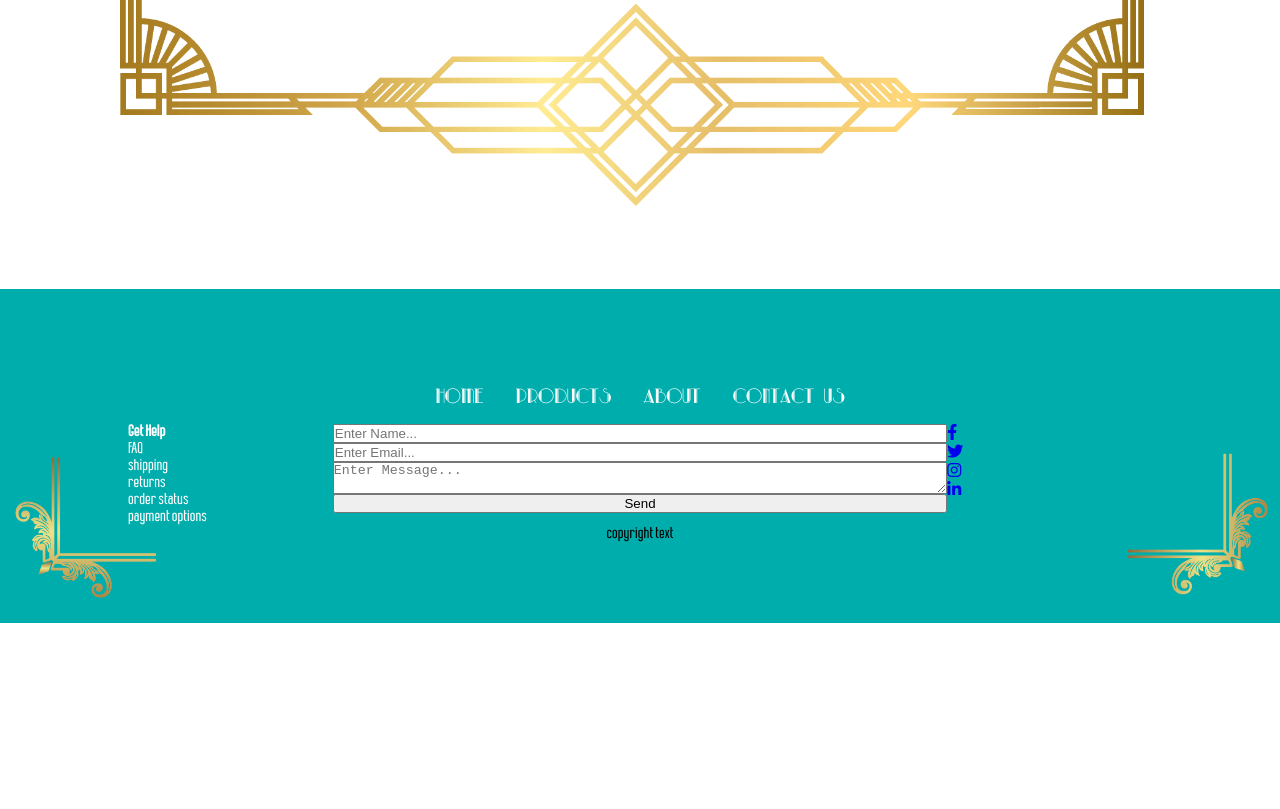
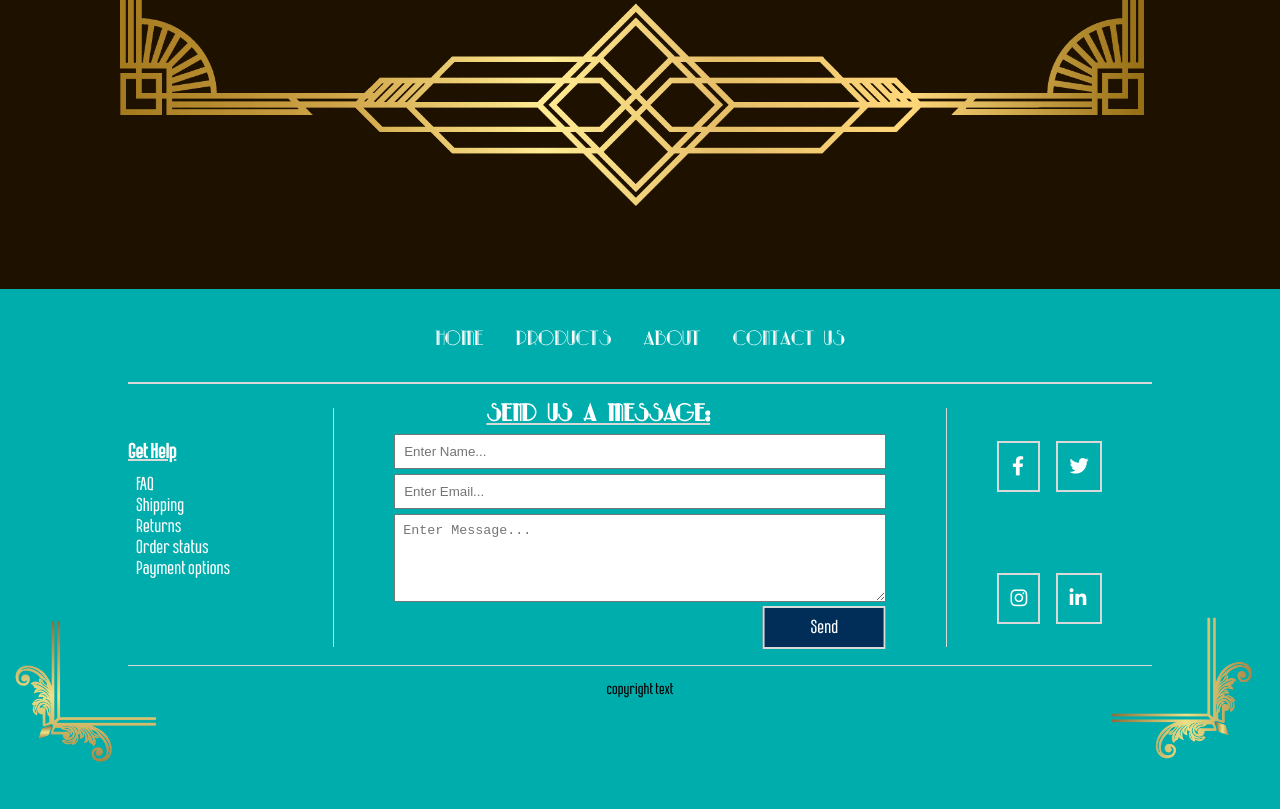
Before and after one commit to J0rdan-Abbott/Art-Deco-E-Commerce, a plain HTML site: page index.html in a window 1280 px wide. Shown: the part 912-1721 px from the top of the page. Before the commit the page ends 1554 px from the top, so only its background shows below. Drawn offline with Linux system fonts and the light colour scheme.

Commit message:
index styles updated

```diff
--- a/index.html
+++ b/index.html
@@ -6,7 +6,7 @@
     <meta name="viewport" content="width=device-width, initial-scale=1.0">
     <title>Sarah's Wallpapers | Home</title>
 
-    <link rel="icon" type="image/x-icon" href="/Art-Deco-E-Commerce/Images/favicon.ico">
+    <link rel="icon" type="image/x-icon" href="/Images/favicon.ico">
     <link href="https://cdnjs.cloudflare.com/ajax/libs/font-awesome/6.2.1/css/all.min.css" rel="stylesheet" type="text/css">
     <link rel="stylesheet" href="styles.css">
 </head>
@@ -14,17 +14,17 @@
 
     <!-- page corners -->
     <div class="corners">
-        <img src="/Art-Deco-E-Commerce/Images/Corner.png.png" alt="" class="corner1">
-        <img src="/Art-Deco-E-Commerce/Images/Corner.png.png" alt="" class="corner2">
-        <img src="/Art-Deco-E-Commerce/Images/Corner.png.png" alt="" class="corner3">
-        <img src="/Art-Deco-E-Commerce/Images/Corner.png.png" alt="" class="corner4">
+        <img src="/Images/Corner.png.png" alt="" class="corner1">
+        <img src="/Images/Corner.png.png" alt="" class="corner2">
+        <img src="/Images/Corner.png.png" alt="" class="corner3">
+        <img src="/Images/Corner.png.png" alt="" class="corner4">
     </div>
 
     <!-- header -->
     <header class="header">
-        <img src="/Art-Deco-E-Commerce/Images/title-banner.png" alt="" class="title-banner-top">
+        <img src="/Images/title-banner.png" alt="" class="title-banner-top">
         <h1 class="title">SARAH'S WALLPAPERS</h1>
-        <img src="/Art-Deco-E-Commerce/Images/title-divider.png.png" alt="" class="title-divider">
+        <img src="/Images/title-divider.png.png" alt="" class="title-divider">
         <h2 class="subtitle">ART DECO</h2>
     </header>
 
@@ -33,15 +33,15 @@
     <!-- navbar -->
     <nav class="navbar-container">
         <ul class="navbar-links">
-            <li><a href="/Art-Deco-E-Commerce/index.html">Home</a></li>
-            <li><a href="/Art-Deco-E-Commerce/Products/Products.html">Products</a></li>
-            <li><a href="/Art-Deco-E-Commerce/About/About.html">About</a></li>
-            <li><a href="/Art-Deco-E-Commerce/Contact-Us/Contact-Us.html">Contact Us</a></li>
+            <li><a href="/index.html">Home</a></li>
+            <li><a href="/Products/Products.html">Products</a></li>
+            <li><a href="/About/About.html">About</a></li>
+            <li><a href="/Contact-Us/Contact-Us.html">Contact Us</a></li>
         </ul>
     </nav>
 
 
-    <img src="/Art-Deco-E-Commerce/Images/border2.png" alt="" class="border2">
+    <img src="/Images/border2.png" alt="" class="border2">
 
 
     <!-- footer -->
@@ -51,10 +51,10 @@
 
             <!-- footer links flex -->
             <ul class="footer-links">
-                <li><a href="/Art-Deco-E-Commerce/index.html">Home</a></li>
-                <li><a href="/Art-Deco-E-Commerce/Products/Products.html">Products</a></li>
-                <li><a href="/Art-Deco-E-Commerce/About/About.html">About</a></li>
-                <li><a href="/Art-Deco-E-Commerce/Contact-Us/Contact-Us.html">Contact Us</a></li>
+                <li><a href="/index.html">Home</a></li>
+                <li><a href="/Products/Products.html">Products</a></li>
+                <li><a href="/About/About.html">About</a></li>
+                <li><a href="/Contact-Us/Contact-Us.html">Contact Us</a></li>
             </ul>
 
             <!-- footer help column -->
@@ -63,15 +63,16 @@
 
                 <ul class="help-column-text">
                     <li><a href="#">FAQ</a></li>
-                    <li><a href="#">shipping</a></li>
-                    <li><a href="#">returns</a></li>
-                    <li><a href="#">order status</a></li>
-                    <li><a href="#">payment options</a></li>
+                    <li><a href="#">Shipping</a></li>
+                    <li><a href="#">Returns</a></li>
+                    <li><a href="#">Order status</a></li>
+                    <li><a href="#">Payment options</a></li>
                 </ul>
             </div>
 
             <!-- contact via email column -->
             <form action="https://formsubmit.co/j.abbott1718@gmail.com" method="POST" class="form">
+                <h1>Send us a message:</h1>
                 <input type="text" name="Name" placeholder="Enter Name..." required>
                 <input type="email" name="Email" placeholder="Enter Email..." required>
                 <textarea name="Message" placeholder="Enter Message..."></textarea>
--- a/styles.css
+++ b/styles.css
@@ -9,7 +9,7 @@
 }
 
 body {
-    /* background: #1f1100; */
+    background: #1f1100;
     color: var(--color);
     min-width: 100vw;
     overflow-x: hidden;
@@ -19,12 +19,12 @@ body {
 
 @font-face {
     font-family: art-deco;
-    src: url(/Art-Deco-E-Commerce/RocketeersIkiikocom-Rp8jV.otf);
+    src: url(/RocketeersIkiikocom-Rp8jV.otf);
 }
 
 @font-face {
     font-family: art-deco-title;
-    src: url(/Art-Deco-E-Commerce/ParkLaneNF.otf);
+    src: url(/ParkLaneNF.otf);
 }
 
 .corners img {
@@ -39,20 +39,20 @@ body {
 
 .corner2 {
     top: 0;
-    right: -2rem;
+    right: -1rem;
     transform: rotate(90deg);
 }
 
 .corner3 {
-    bottom: 1rem;
+    bottom: 2.5rem;
     left: -2rem;
     transform: rotate(-90deg);
     pointer-events: none;
 }
 
 .corner4 {
-    bottom: 1rem;
-    right: -2rem;
+    bottom: 2.5rem;
+    right: -1rem;
     transform: rotate(180deg);
     pointer-events: none;
 }
@@ -61,7 +61,7 @@ body {
     display: flex;
     flex-direction: column;
     align-items: center;
-    background: #008080;
+    background: #00adad;
     border-bottom: 2px solid #d9d9d9;
 }
 
@@ -158,7 +158,7 @@ body {
 /* footer grid */
 .footer {
     background: #00adad;
-    padding: 5rem 0;
+    padding: 0.4rem 0 7rem 0;
 }
 
 .footer-container {
@@ -176,7 +176,8 @@ body {
     justify-content: center;
     font-family: art-deco-title;
     list-style: none;
-    padding: 1rem;
+    padding: 2rem;
+    border-bottom: 2px solid #d9d9d9;
 }
 
 .footer-links li a {
@@ -210,6 +211,14 @@ body {
     grid-area: 2 / 1;
     display: flex;
     flex-direction: column;
+    padding-top: 1rem;
+    margin-top: 20%;
+}
+
+.footer-title {
+    margin-bottom: 0.7rem;
+    font-size: 1.3rem;
+    text-decoration: underline 2px #d9d9d9;
 }
 
 .help-column-text {
@@ -220,23 +229,116 @@ body {
     text-decoration: none;
     color: var(--color);
     transition: all 0.3s;
-    padding-top: 0.5rem;
+    font-size: 1.2rem;
+    padding-left: 0.5rem;
 }
 
 .help-column-text li a:hover {
-    padding-left: 0.5rem;
+    padding-left: 1rem;
 }
 
 .form {
     grid-area: 2 / 2;
     display: flex;
     flex-direction: column;
+    padding-top: 1rem;
+    position: relative;
+}
+
+.form h1 {
+    width: 50%;
+    align-self: center;
+    text-decoration: underline #d9d9d9;
+    font-family: art-deco-title;
+    margin-bottom: 0.5rem;
+    font-size: 1.4rem;
+}
+
+.form input {
+    width: 80%;
+    align-self: center;
+    outline: none;
+    padding: 0.5rem;
+    margin-bottom: 0.3rem;
+}
+
+.form textarea {
+    width: 80%;
+    align-self: center;
+    outline: none;
+    padding: 0.5rem;
+    padding-bottom: 3rem;
+    margin-bottom: 0.3rem;
+}
+
+.form button {
+    padding: 0.5rem 1rem;
+    width: 20%;
+    border: 2px solid #d9d9d9;
+    outline: none;
+    cursor: pointer;
+    color: var(--color);
+    background: #002e59;
+    padding-top: 0.6rem;
+    font-family: art-deco;
+    font-size: 1.2rem;
+    align-self: flex-end;
+    transform: translateX(-50%);
+    transition: all 0.3s;
+    margin-bottom: 1rem;
+}
+
+.form button:hover {
+    background: #00d2d2;
+    text-shadow: 0 0 5px black;
+}
+
+.form::before {
+    content: '';
+    position: absolute;
+    left: 0;
+    top: 1.5rem;
+    width: 1px;
+    height: 85%;
+    background: #d9d9d9;
+}
+
+.form::after {
+    content: '';
+    position: absolute;
+    right: 0;
+    top: 1.5rem;
+    width: 1px;
+    height: 85%;
+    background: #d9d9d9;
 }
 
 .social-container {
     grid-area: 2 / 3;
-    display: flex;
-    flex-direction: column;
+    display: grid;
+    grid-template-columns: auto auto;
+    grid-column-gap: 1rem;
+    padding-top: 1rem;
+    justify-content: center;
+    align-items: center;
+}
+
+.social-container a {
+    color: var(--color);
+    padding: 0.7rem;
+    padding-top: 0.8rem;
+    border: 2px solid #d9d9d9;
+    font-size: 1.2rem;
+    transition: all 0.3s;
+}
+
+.social-container a:hover {
+    background: var(--color);
+    color: #00adad;
+}
+
+.social-container a:first-child {
+    padding-left: 0.8rem;
 }
 
 .copyright {
@@ -245,4 +347,6 @@ body {
     color: black;
     display: flex;
     justify-content: center;
+    padding-top: 1rem;
+    border-top: 1px solid #d9d9d9;
 }
```
